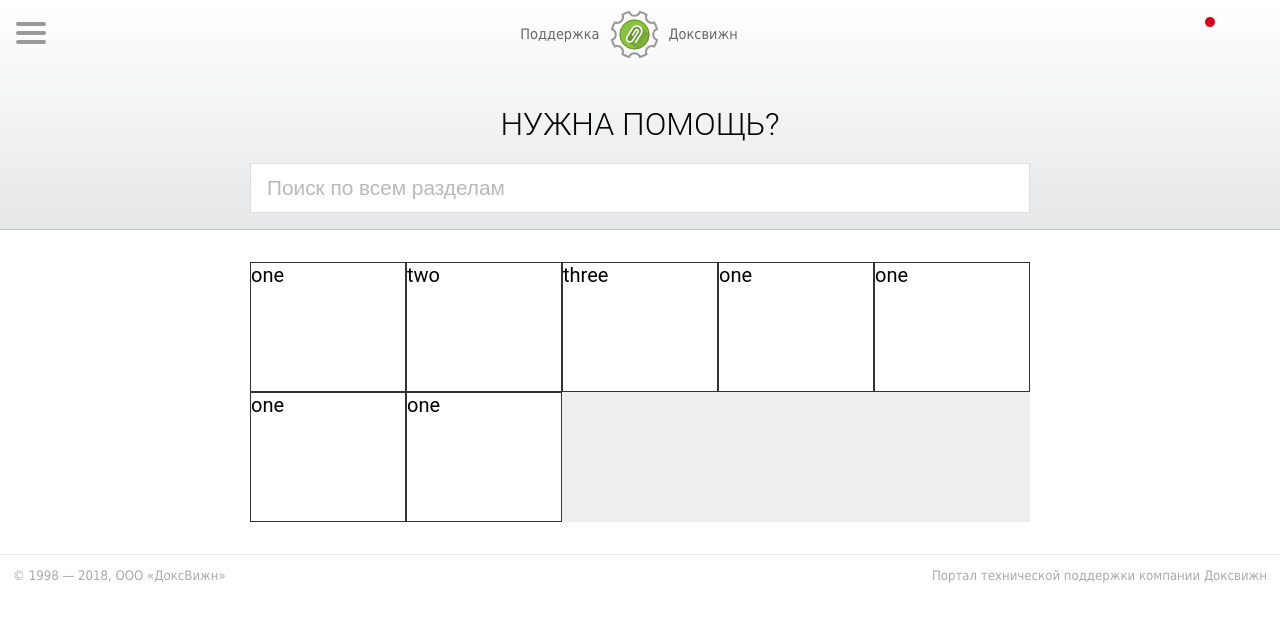
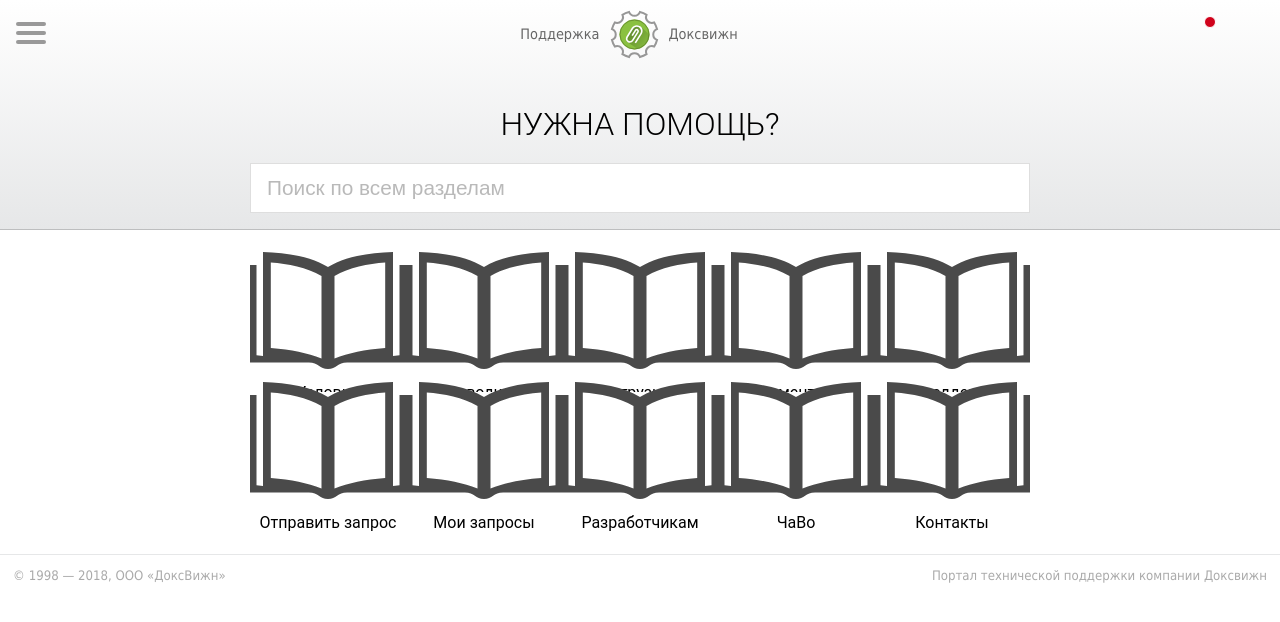
Before and after one commit to emptyfortress/support, a Nuxt app: page / in a window 1280 px wide. Shown: the top 622 px of the page. Built offline with nearby package versions, Linux system fonts and the light colour scheme.

Commit message:
add section icon and name on main nav big

```diff
--- a/components/Section.vue
+++ b/components/Section.vue
@@ -1,13 +1,13 @@
 <template lang="pug">
 	.item
-		p {{ name }}
-		<!-- p hello -->
+		img(src='~assets/img/book.svg')
+		p {{name}}
 </template>
 
 <script>
 
 export default {
-	props: ['name', 'url']
+	props: ['name', 'icon']
 }
 
 </script>
@@ -16,10 +16,21 @@ export default {
 @import '~assets/css/colors';
 
 .item {
+	display: flex;
+	flex-flow: column;
 	width: 156px;
 	height: 130px;
 	background: #fff;
-	border: 1px solid #333;
+	text-align: center;
+	justify-content: center;
+	font-size: 1rem;
+	cursor: pointer;
+	&:hover {
+		border: 1px solid var(--dv-gray2);
+	}
+	p {
+		margin-top: 0.7rem;
+	}
 }
 
 
--- a/pages/index.vue
+++ b/pages/index.vue
@@ -15,13 +15,16 @@ export default {
 	data: function() {
 		return {
 			sections: [
-				{ id: 1, name: 'one' },
-				{ id: 2, name: 'two' },
-				{ id: 3, name: 'three' },
-				{ id: 4, name: 'one' },
-				{ id: 5, name: 'one' },
-				{ id: 6, name: 'one' },
-				{ id: 7, name: 'one' },
+				{ id:  1, name: 'Условия' },
+				{ id:  2, name: 'Путеводитель' },
+				{ id:  3, name: 'Загрузить' },
+				{ id:  4, name: 'Документация' },
+				{ id:  5, name: 'Техподдержка' },
+				{ id:  6, name: 'Отправить запрос' },
+				{ id:  7, name: 'Мои запросы' },
+				{ id:  8, name: 'Разработчикам' },
+				{ id:  9, name: 'ЧаВо' },
+				{ id: 10, name: 'Контакты' },
 			]
 		}
 	},
```
